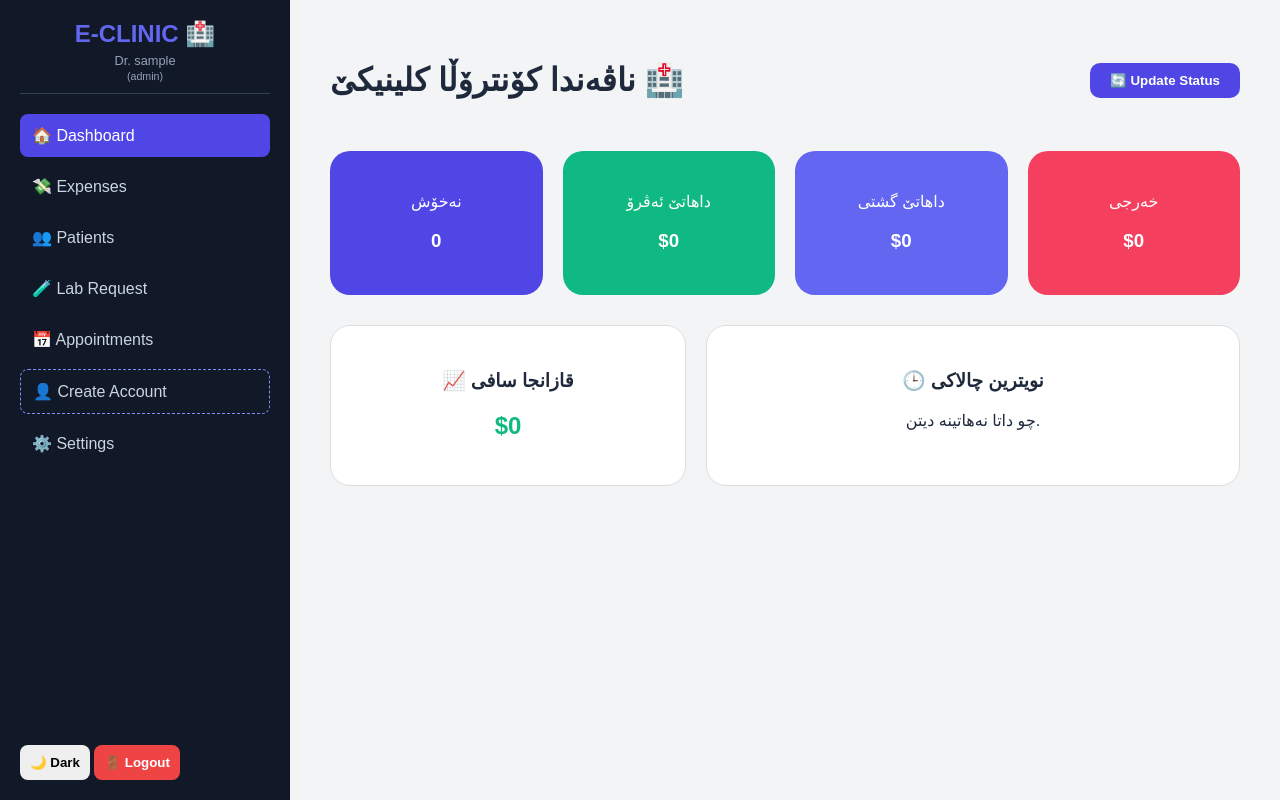
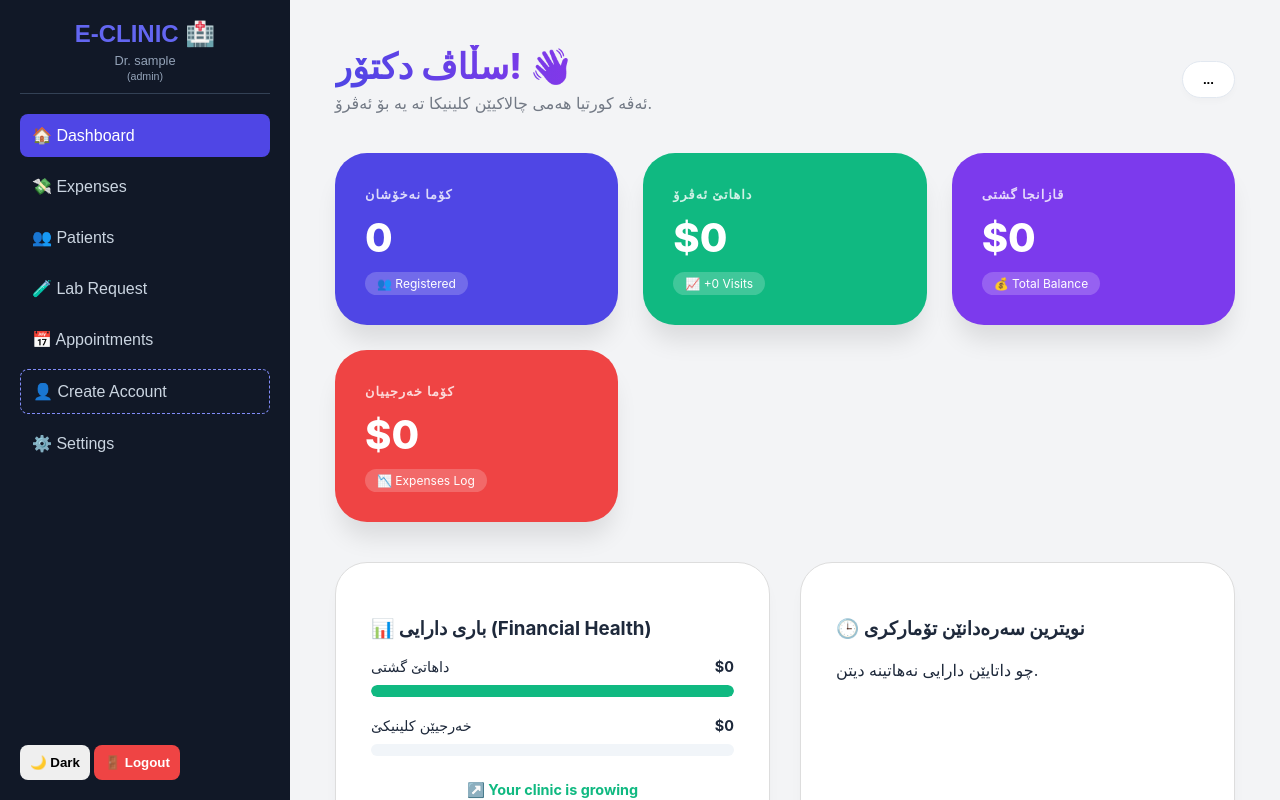
Before and after one commit to Saadzebari12345/my-clinic-app, a SvelteKit app: page / in a window 1280 px wide. Built offline with nearby package versions, Linux system fonts and the light colour scheme; sample sign-in values are in the browser's storage.

Commit message:
Add files via upload

```diff
--- a/src/routes/+page.svelte
+++ b/src/routes/+page.svelte
@@ -2,131 +2,180 @@
  import { onMount } from 'svelte';
  import { supabase } from '$lib/supabaseClient';
 
- let stats = $state({ totalP: 0, todayInc: 0, totalInc: 0, totalExp: 0, profit: 0 });
- let monthlyReport = $state({ patients: 0, income: 0, expenses: 0, profit: 0, show: false });
- let recentVisits = $state<any[]>([]);
+ // ١. گۆڕاوێن داتایان
+ let stats = $state({ totalP: 0, todayV: 0, todayInc: 0, totalInc: 0, totalExp: 0, profit: 0 });
+ let recentActivity = $state<any[]>([]);
  let doctorId = $state(0);
  let isLoading = $state(true);
- let debugMsg = $state(""); // بۆ پشکنینا خەلەتییان
 
  onMount(async () => {
   const storedId = localStorage.getItem('doctor_id');
   if (storedId) {
    doctorId = Number(storedId);
-   await refreshData();
+   await loadExecutiveData();
   }
  });
 
- async function refreshData() {
+ async function loadExecutiveData() {
   isLoading = true;
   const now = new Date();
-  const todayStr = now.toLocaleDateString('en-CA'); // "2026-03-16"
-  const currentMonth = now.getMonth();
-  const currentYear = now.getFullYear();
+  const todayStr = now.toDateString();
 
-  // ١. ئینانا هەمی داتایان ژ داتابەیسێ
-  const { count: pCount } = await supabase.from('patients').select('*', { count: 'exact', head: true }).eq('doctor_id', doctorId);
-  const { data: records, error: rErr } = await supabase.from('medical_records').select('fee, created_at, patients(name)').eq('doctor_id', doctorId);
-  const { data: exps } = await supabase.from('expenses').select('amount, created_at').eq('doctor_id', doctorId);
+  // ئینانا هەمی داتایان ب ئێکجار دا خێرایی زێدە بیت
+  const [recs, exps, patients] = await Promise.all([
+   supabase.from('medical_records').select('fee, created_at, patients(name), diagnosis').eq('doctor_id', doctorId),
+   supabase.from('expenses').select('amount, created_at').eq('doctor_id', doctorId),
+   supabase.from('patients').select('*', { count: 'exact', head: true }).eq('doctor_id', doctorId)
+  ]);
 
-  if (rErr) debugMsg = "Database Error: " + rErr.message;
-
-  if (records) {
-   let tInc = 0; let dInc = 0; let mInc = 0; let mPat = 0;
-
-   records.forEach(r => {
+  // حسابکرنا داتایێن دارایی ب ڕێکا JavaScript دا چو خەلەتی نەمینن
+  if (recs.data) {
+   let tInc = 0; let dInc = 0; let dVis = 0;
+   recs.data.forEach(r => {
     const rFee = Number(r.fee) || 0;
-    const rDate = new Date(r.created_at);
-    const rDateStr = rDate.toLocaleDateString('en-CA');
-
+    const rDate = new Date(r.created_at).toDateString();
     tInc += rFee;
-
-    // پشکنینا "ئەڤرۆ" ب شێوازەکێ گونجای بۆ هەمی Timezone-ان
-    if (rDateStr === todayStr) {
-     dInc += rFee;
-    }
-
-    if (rDate.getMonth() === currentMonth && rDate.getFullYear() === currentYear) {
-     mInc += rFee;
-     mPat++;
-    }
+    if (rDate === todayStr) { dInc += rFee; dVis++; }
    });
-
    stats.totalInc = tInc;
    stats.todayInc = dInc;
-   monthlyReport.income = mInc;
-   monthlyReport.patients = mPat;
-   recentVisits = records.slice(-5).reverse();
-
-   if (records.length > 0 && dInc === 0) {
-    debugMsg = "Data found, but none matches Today's Date: " + todayStr;
-   }
+   stats.todayV = dVis;
+   recentActivity = recs.data.slice(-5).reverse();
   }
 
-  if (exps) {
-   let tExp = 0; let mExp = 0;
-   exps.forEach(e => {
-    const eAmt = Number(e.amount) || 0;
-    const eDate = new Date(e.created_at);
-    tExp += eAmt;
-    if (eDate.getMonth() === currentMonth && eDate.getFullYear() === currentYear) mExp += eAmt;
-   });
-   stats.totalExp = tExp;
-   monthlyReport.expenses = mExp;
+  if (exps.data) {
+   stats.totalExp = exps.data.reduce((s, e) => s + (Number(e.amount) || 0), 0);
   }
 
-  stats.totalP = pCount || 0;
+  stats.totalP = patients.count || 0;
   stats.profit = stats.totalInc - stats.totalExp;
-  monthlyReport.profit = monthlyReport.income - monthlyReport.expenses;
   isLoading = false;
  }
 </script>
 
-<div class="dashboard">
- <header class="header">
-  <h1>ناڤەندا کۆنترۆڵا کلینیکێ 🏥</h1>
-  <button class="btn-refresh" onclick={refreshData}>🔄 Update Status</button>
+<div class="executive-dashboard">
+ <!-- Header Section -->
+ <header class="hero">
+  <div class="welcome">
+   <h1>سڵاڤ دکتۆر! 👋</h1>
+   <p>ئەڤە کورتیا هەمی چالاکیێن کلینیکا تە یە بۆ ئەڤرۆ.</p>
+  </div>
+  <button class="refresh-pill" onclick={loadExecutiveData} class:loading={isLoading}>
+   {isLoading ? '...' : '🔄 نووژەنکرنا داتایان'}
+  </button>
  </header>
 
- <div class="stats-grid">
-  <div class="card blue"><p>نەخۆش</p><h3>{stats.totalP}</h3></div>
-  <div class="card green"><p>داهاتێ ئەڤرۆ</p><h3>${stats.todayInc}</h3></div>
-  <div class="card indigo"><p>داهاتێ گشتی</p><h3>${stats.totalInc}</h3></div>
-  <div class="card red"><p>خەرجی</p><h3>${stats.totalExp}</h3></div>
- </div>
-
- <div class="main-grid">
-  <div class="card glass">
-   <h3>📈 قازانجا سافی</h3>
-   <h2 style="color: {stats.profit >= 0 ? '#10b981' : '#f43f5e'}">${stats.profit}</h2>
+ <!-- Main Stats Grid -->
+ <div class="main-stats">
+  <div class="stat-glass blue">
+   <span class="label">کۆما نەخۆشان</span>
+   <h2 class="value">{stats.totalP}</h2>
+   <div class="mini-chart">👥 Registered</div>
   </div>
-  <div class="card glass">
-   <h3>🕒 نویترین چالاکی</h3>
-   {#each recentVisits as v}
-    <div class="row"><span>{v.patients?.name || 'Patient'}</span> <b>+${v.fee}</b></div>
-   {:else}
-    <p>چو داتا نەهاتینە دیتن.</p>
-   {/each}
+  <div class="stat-glass green">
+   <span class="label">داهاتێ ئەڤرۆ</span>
+   <h2 class="value">${stats.todayInc}</h2>
+   <div class="mini-chart">📈 +{stats.todayV} Visits</div>
+  </div>
+  <div class="stat-glass purple">
+   <span class="label">قازانجا گشتی</span>
+   <h2 class="value">${stats.profit}</h2>
+   <div class="mini-chart">💰 Total Balance</div>
+  </div>
+  <div class="stat-glass red">
+   <span class="label">کۆما خەرجییان</span>
+   <h2 class="value">${stats.totalExp}</h2>
+   <div class="mini-chart">📉 Expenses Log</div>
   </div>
  </div>
 
- <!-- 🛑 بەشێ پشکنینا خەلەتییان (بتنێ بۆ تە دیارە) -->
- {#if debugMsg}
-  <div style="margin-top:20px; padding:15px; background:#fff7ed; border:1px solid #f97316; border-radius:10px; font-size:0.8rem;">
-   <b>🛠️ Debug Info:</b> {debugMsg} <br>
-   <b>Your ID:</b> {doctorId} | <b>System Date:</b> {new Date().toLocaleDateString('en-CA')}
+ <div class="details-grid">
+  <!-- Finance Card -->
+  <div class="card glass-card">
+   <h3>📊 باری دارایی (Financial Health)</h3>
+   <div class="progress-container">
+    <div class="bar-info">
+     <span>داهاتێ گشتی</span>
+     <b>${stats.totalInc}</b>
+    </div>
+    <div class="progress-bg"><div class="progress-fill green" style="width: 100%"></div></div>
+
+    <div class="bar-info" style="margin-top:20px;">
+     <span>خەرجیێن کلینیکێ</span>
+     <b>${stats.totalExp}</b>
+    </div>
+    <div class="progress-bg">
+     <div class="progress-fill red" style="width: {stats.totalInc > 0 ? (stats.totalExp / stats.totalInc) * 100 : 0}%"></div>
+    </div>
+   </div>
+   <div class="profit-footer" style="color: {stats.profit >= 0 ? '#10b981' : '#f43f5e'}">
+    {stats.profit >= 0 ? '↗️ Your clinic is growing' : '⚠️ Expenses are high'}
+   </div>
   </div>
- {/if}
+
+  <!-- Recent Timeline Card -->
+  <div class="card glass-card">
+   <h3>🕒 نویترین سەرەدانێن تۆمارکری</h3>
+   <div class="timeline">
+    {#each recentActivity as item}
+     <div class="timeline-item">
+      <div class="time-dot"></div>
+      <div class="time-content">
+       <b>{item.patients?.name || 'Unknown'}</b>
+       <span>{item.diagnosis || 'Consultation'}</span></div>
+      <div class="time-price">+${item.fee}</div>
+     </div>
+    {:else}
+     <p class="empty-msg">چو داتایێن دارایی نەهاتینە دیتن.</p>
+    {/each}
+   </div>
+  </div>
+ </div>
 </div>
 
 <style>
- .dashboard { color: var(--text); padding: 15px; font-family: sans-serif; }
- .header { display: flex; justify-content: space-between; align-items: center; margin-bottom: 30px; }
- .stats-grid { display: grid; grid-template-columns: repeat(auto-fit, minmax(200px, 1fr)); gap: 20px; margin-bottom: 30px; }
- .card { padding: 25px; border-radius: 20px; color: white; text-align: center; }
- .blue { background: #4f46e5; } .green { background: #10b981; } .indigo { background: #6366f1; } .red { background: #f43f5e; }
- .main-grid { display: grid; grid-template-columns: 1fr 1.5fr; gap: 20px; }
- .glass { background: var(--card, white); color: var(--text); border: 1px solid var(--border); border-radius: 20px; padding: 25px; }
- .row { display: flex; justify-content: space-between; padding: 10px; border-bottom: 1px solid rgba(0,0,0,0.05); }
- .btn-refresh { background: #4f46e5; color: white; border: none; padding: 10px 20px; border-radius: 10px; cursor: pointer; font-weight: bold; }
+ .executive-dashboard { padding: 20px; font-family: 'Inter', sans-serif; color: var(--text); }
+
+ .hero { display: flex; justify-content: space-between; align-items: center; margin-bottom: 40px; }
+ .hero h1 { font-size: 2.2rem; font-weight: 800; margin: 0; background: linear-gradient(to right, #4f46e5, #9333ea); -webkit-background-clip: text; -webkit-text-fill-color: transparent; }
+ .hero p { opacity: 0.6; margin: 5px 0 0; }
+
+ .refresh-pill { background: white; border: 1px solid #e2e8f0; padding: 10px 20px; border-radius: 50px; cursor: pointer; font-weight: 600; box-shadow: 0 4px 6px rgba(0,0,0,0.02); transition: 0.3s; }
+ .refresh-pill:hover { background: #f8fafc; transform: translateY(-2px); }
+
+ .main-stats { display: grid; grid-template-columns: repeat(auto-fit, minmax(240px, 1fr)); gap: 25px; margin-bottom: 40px; }
+ .stat-glass { padding: 30px; border-radius: 32px; color: white; position: relative; overflow: hidden; box-shadow: 0 20px 25px -5px rgba(0,0,0,0.1); }
+
+ .blue { background: #4f46e5; }
+ .green { background: #10b981; }
+ .purple { background: #7c3aed; }
+ .red { background: #ef4444; }
+
+ .label { font-size: 0.8rem; font-weight: 600; text-transform: uppercase; opacity: 0.8; letter-spacing: 1px; }
+ .value { font-size: 2.5rem; font-weight: 800; margin: 10px 0; }
+ .mini-chart { font-size: 0.75rem; background: rgba(255,255,255,0.2); display: inline-block; padding: 4px 12px; border-radius: 20px; }
+
+ .details-grid { display: grid; grid-template-columns: 1fr 1fr; gap: 30px; }
+ @media (max-width: 900px) { .details-grid { grid-template-columns: 1fr; } }
+
+ .glass-card { background: var(--card, white); padding: 35px; border-radius: 32px; border: 1px solid var(--border, #f1f5f9); box-shadow: 0 10px 15px -3px rgba(0,0,0,0.04); }
+
+ .bar-info { display: flex; justify-content: space-between; margin-bottom: 10px; font-size: 0.9rem; }
+ .progress-bg { background: #f1f5f9; height: 12px; border-radius: 10px; overflow: hidden; }
+ .progress-fill { height: 100%; border-radius: 10px; transition: width 1s ease-out; }
+ .progress-fill.green { background: #10b981; }
+ .progress-fill.red { background: #ef4444; }
+ .profit-footer { margin-top: 25px; text-align: center; font-weight: bold; font-size: 0.9rem; }
+
+ .timeline { margin-top: 20px; }
+ .timeline-item { display: flex; align-items: center; gap: 15px; padding: 15px 0; border-bottom: 1px solid rgba(0,0,0,0.03); }
+ .time-dot { width: 10px; height: 10px; background: #4f46e5; border-radius: 50%; }
+ .time-content { flex: 1; display: flex; flex-direction: column; }
+ .time-content b { font-size: 1rem; }
+ .time-content span { font-size: 0.8rem; opacity: 0.5; }
+ .time-price { font-weight: 800; color: #10b981; }
+
+ :global(.dark-mode) .glass-card { background: #1e293b; border-color: #334155; }
+ :global(.dark-mode) .progress-bg { background: #0f172a; }
+ :global(.dark-mode) .refresh-pill { background: #1e293b; color: white; border-color: #334155; }
 </style>
```
